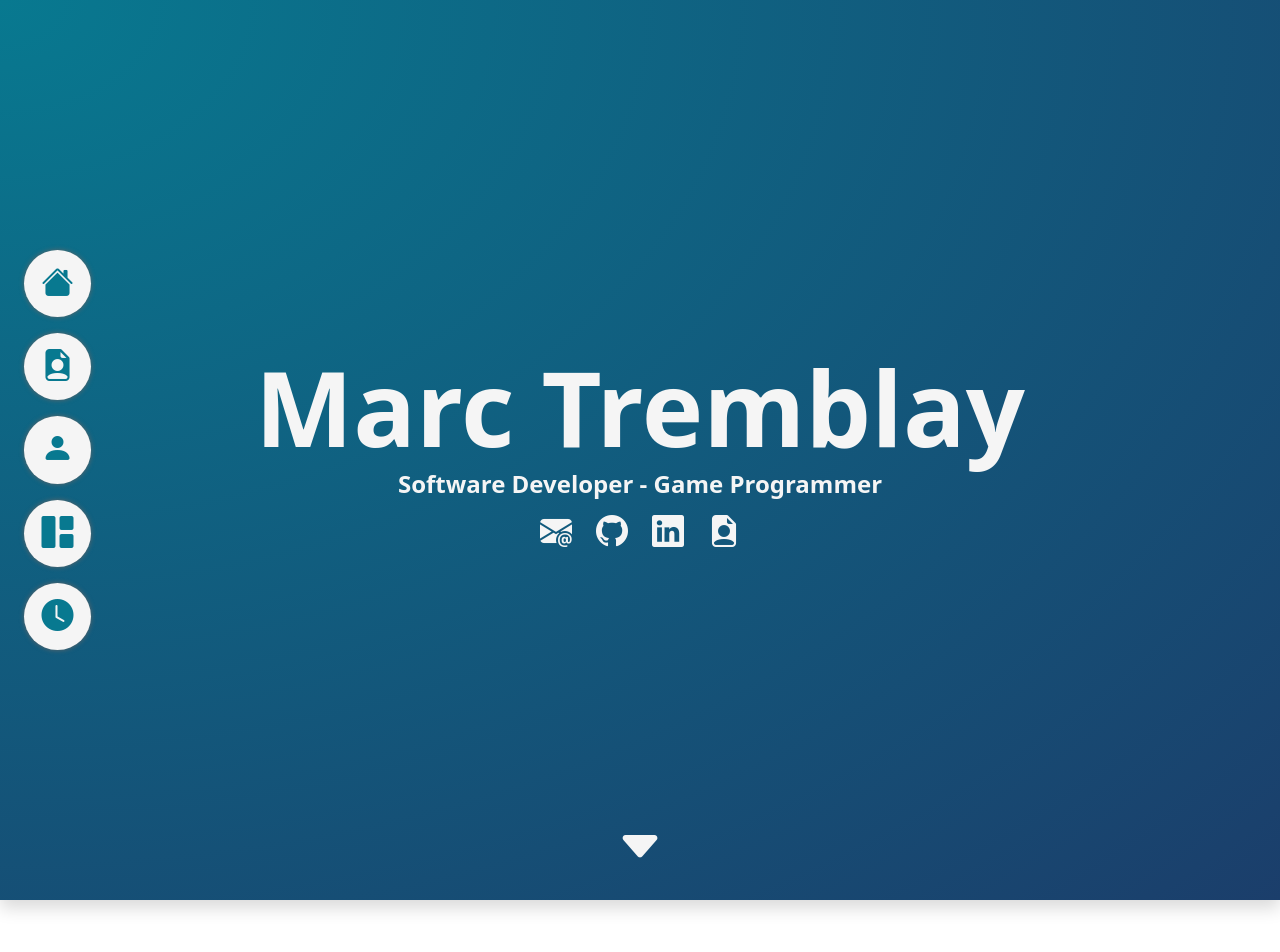
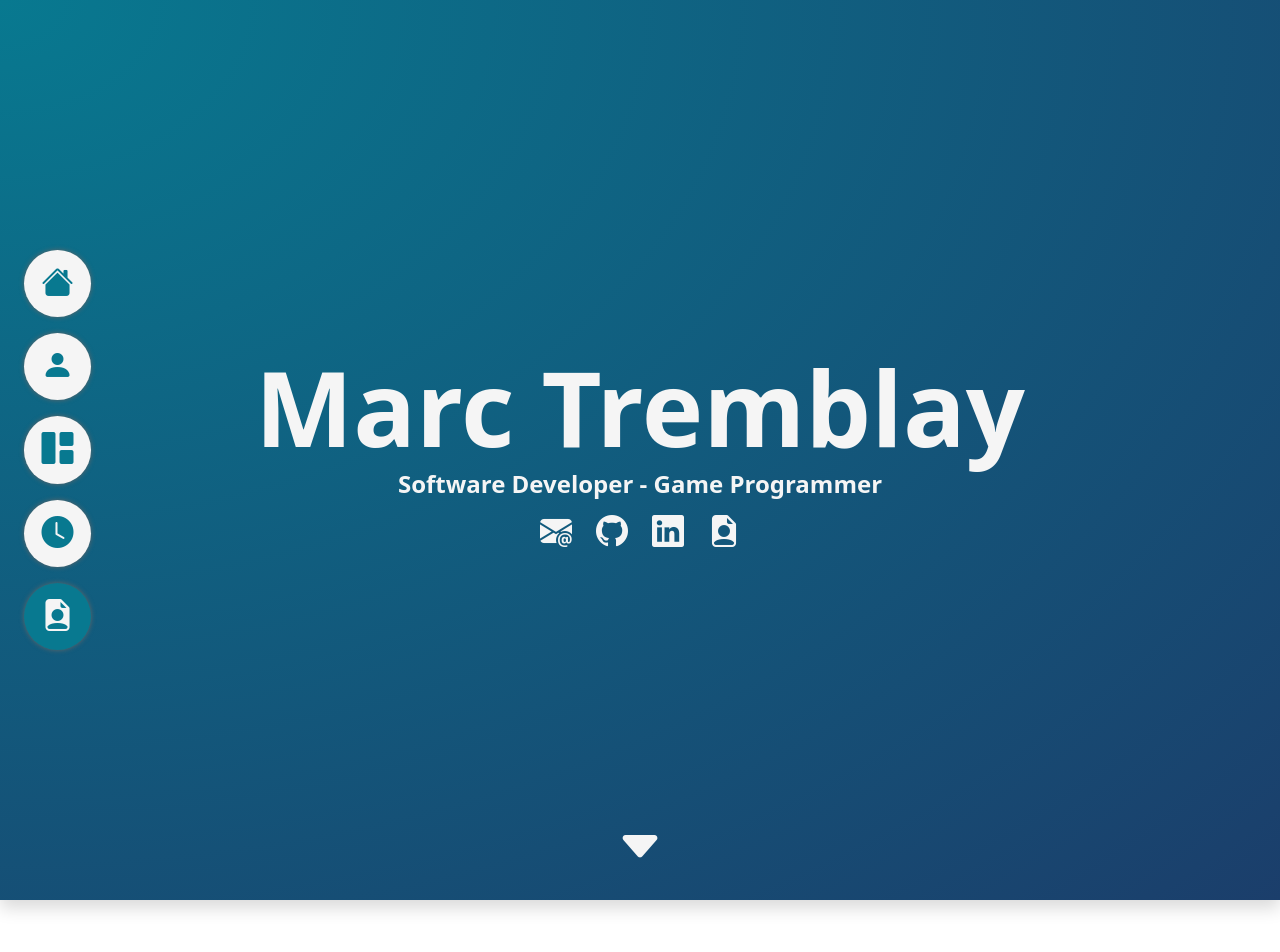
Before and after one commit to tremblay95/tremblay95.github.io, a Jekyll site: the page built from index.html, in a window 1280 px wide. Shown: the top 952 px of the page. Built offline with Jekyll 4.4.1, drawn with Linux system fonts in a browser that asks for light colours.

Commit message:
nav tweaks

```diff
--- a/_includes/index/nav.html
+++ b/_includes/index/nav.html
@@ -1,7 +1,7 @@
-<div class="nav d-md-flex d-none flex-column position-fixed top-50 start-0 translate-middle-y z-2 gap-3 ms-4 fs-2">
+<div class="nav d-md-block d-none position-fixed top-50 start-0 translate-middle-y z-2 ms-4 fs-2">
     {% for item in page.nav %}
-        <div class="nav-item">
-            <a class="nav-link nav-circle
+        <div class="nav-item my-3">
+            <a class="nav-link nav-circle align-middle d-flex align-center
             {% if item.inverted %}
                 primary-link bg-primary-link
             {% else %}
@@ -14,7 +14,8 @@
             {% unless item.no-scroll %}
                 data-scroll
             {% endunless %}>
-                <i class="bi {{ item.icon }}" title="{{ item.title }}"></i>
+                <i class="bi {{ item.icon }}"></i>
+                <span class="nav-label fs-5 me-1 ms-3 fw-semibold align-self-center">{{ item.title }}</span>
             </a>
         </div>
     {% endfor %}
--- a/_sass/main.scss
+++ b/_sass/main.scss
@@ -110,7 +110,18 @@
 
 .nav-circle
 {
-    border-radius: 100%;
+    width: fit-content;
+    border-radius: 50rem;
     padding: 0.5rem 1.1rem 0.7rem 1.1rem;
     box-shadow: 0px 0px 5px #666;
+
+    & .nav-label
+    {
+        display: none;
+    }
+
+    &:hover .nav-label
+    {
+        display: inline;
+    }
 }
--- a/index.html
+++ b/index.html
@@ -7,12 +7,6 @@
         "title": "Home",
         "icon": "bi-house-fill",
         "link": "#"
-    },
-    {
-        "title": "Resume",
-        "icon": "bi-file-earmark-person-fill",
-        "link": "/resume",
-        "no-scroll": true
     },
     {
         "title": "About",
@@ -28,6 +22,13 @@
         "title": "Timeline",
         "icon": "bi-clock-fill",
         "link": "#timeline"
+    },
+    {
+        "title": "Resume",
+        "icon": "bi-file-earmark-person-fill",
+        "link": "/resume",
+        "inverted": true,
+        "no-scroll": true
     }
 ]
 ---
--- a/resume.html
+++ b/resume.html
@@ -5,8 +5,9 @@
 nav: [
     {
         "title": "Home",
-        "icon": "bi-house-fill",
+        "icon": "bi-arrow-left",
         "link": "/",
+        "inverted": true,
         "no-scroll": true
     },
     {
```
